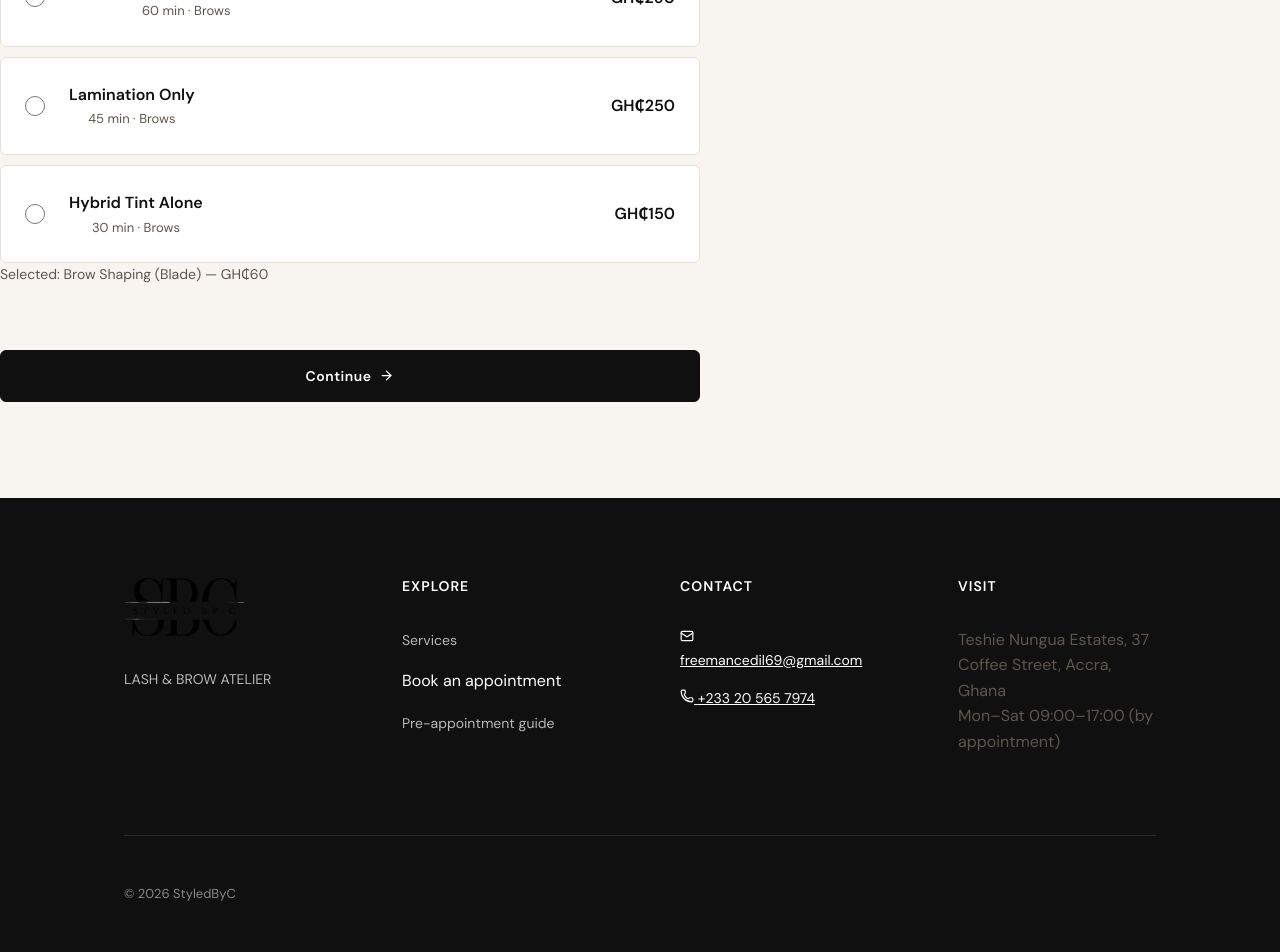
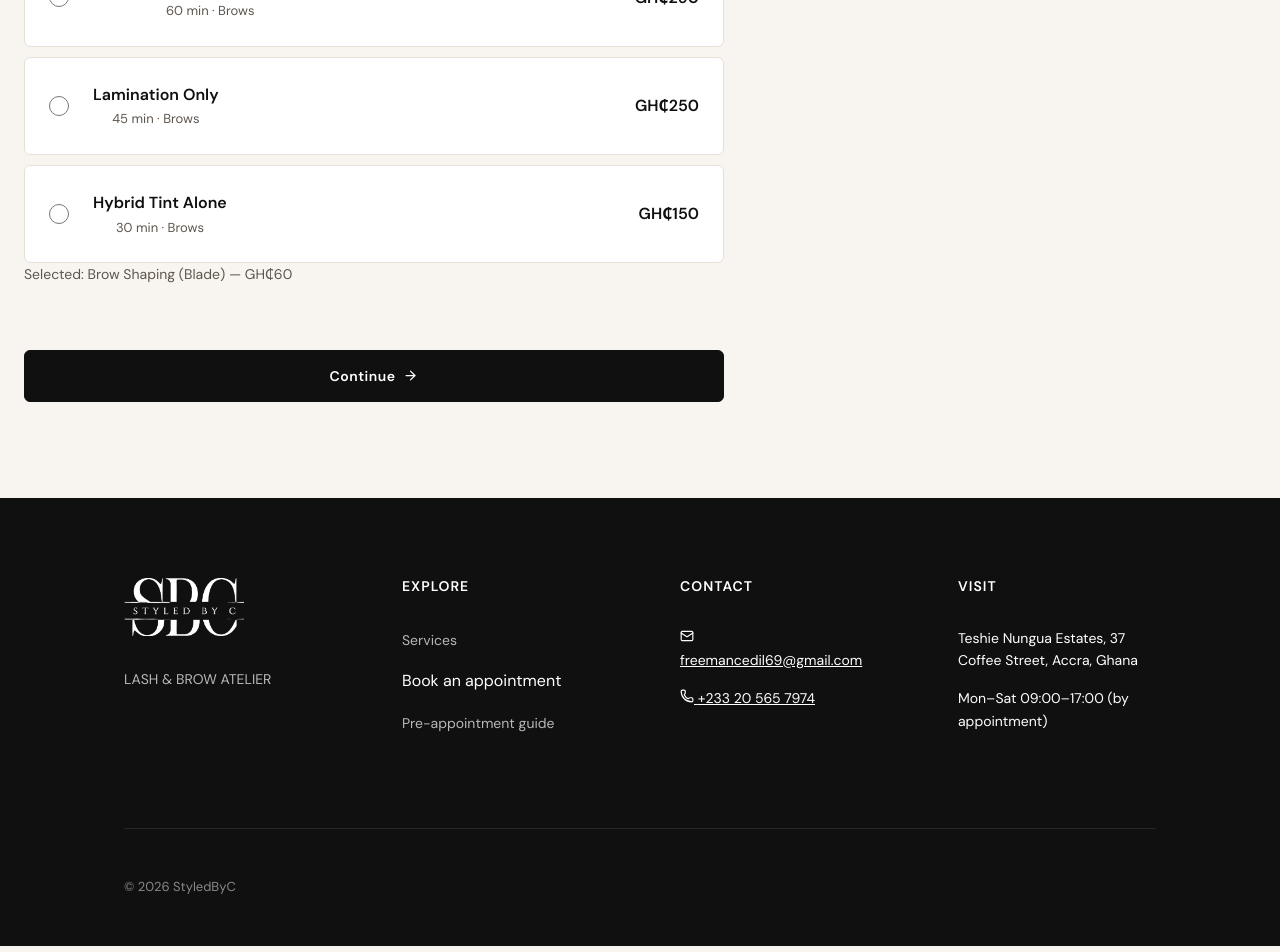
Before and after one commit to Jaytoobad/StyledByC, a React (Vite) app: page /book in a window 1280 px wide. Shown: the part 886-1838 px from the top of the page. Built offline with nearby package versions, Linux system fonts and the light colour scheme; a web font is replaced by a local one.

Commit message:
Add horizontal padding to booking page; make footer logo white and Visit text white

```diff
--- a/src/styles.css
+++ b/src/styles.css
@@ -860,14 +860,6 @@ p {
 }
 
 /* SERVICES PAGE */
-  .services-page {
-    padding: 0 var(--sb-space-3);
-  }
-
-  .services-page .container {
-    padding: 0;
-  }
-
   .services-filters {
     display: flex;
     flex-wrap: wrap;
@@ -906,7 +898,7 @@ p {
 
 /* BOOKING FLOW */
 .booking {
-  padding: var(--sb-space-6) 0 var(--sb-space-8);
+    padding: var(--sb-space-6) var(--sb-space-3) var(--sb-space-8);
     background: var(--sb-ivory);
   }
 
@@ -1489,6 +1481,7 @@ p {
     height: auto;
     object-fit: contain;
     display: block;
+    filter: brightness(0) invert(1);
   }
 
   .footer-descriptor {
@@ -1496,6 +1489,13 @@ p {
     color: rgba(255, 255, 255, 0.7);
     line-height: 1.6;
     max-width: 240px;
+  }
+
+.footer-col p {
+    color: var(--sb-white);
+    font-size: var(--sb-text-sm);
+    line-height: 1.6;
+    margin-bottom: var(--sb-space-2);
   }
 
   .footer-col ul {
```
Lines whose indentation alone changed are shown as unchanged.
